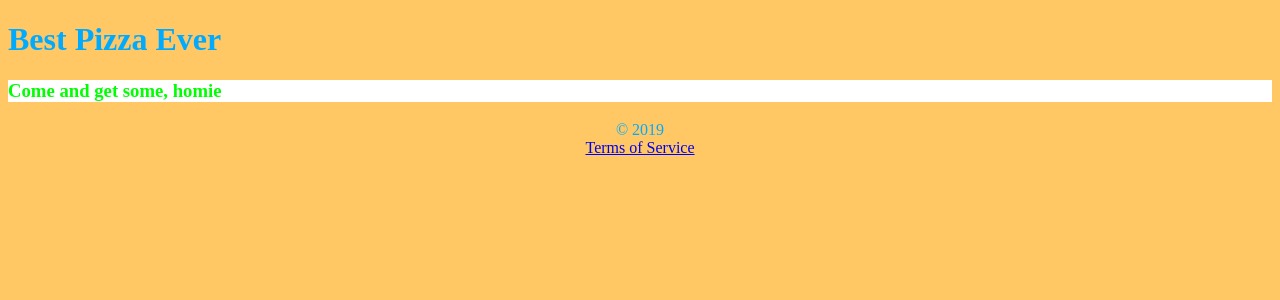
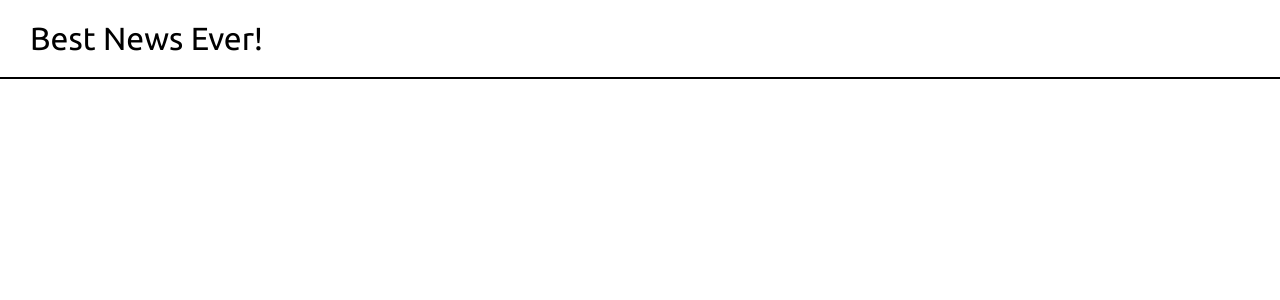
Before and after one commit to SunmeetOberoi/Web-Development, a PHP site: the page made by Courses/frontend/Introduction to cascading style sheets/pizza store.html in a window 1280 px wide. Shown: the top 300 px of the page. Run offline with PHP 8.4, Linux system fonts and the light colour scheme.

Commit message:
id, margin, border

```diff
--- a/Courses/frontend/Introduction to cascading style sheets/css/style.css
+++ b/Courses/frontend/Introduction to cascading style sheets/css/style.css
@@ -1,21 +1,25 @@
+@import url('https://fonts.googleapis.com/css?family=Ubuntu&display=swap');
 body{
-  /* each pair denotes a colour */
-  background: #0f0;
-  /* takes values from 0 to 255 */
-  background: rgb(255, 200, 100);
-  color: #0af;
+  /* if couldn't apply ubuntu will use sans-serif instead */
+  font-family: 'Ubuntu', sans-serif;
+  /* !important overrides everything and applies the style to every child expect specificity */
+  font-weight: 300 !important;
+  margin: 0px;
 }
 
-/* '>' is used to specify direct child */
-body > header > h3 {
-  background: #fff;
-  color: #0f0;
+body h1{
+  font-weight: 300;
+  /* applied to all side */
+  margin: 0px;
+  /* first value is used for top-down second for left-right */
+  margin: 0px 0px;
+  /* values are applied as top, right, bottom, left respectively */
+  margin:0px 0px 0px 0px;
+
+  margin: 20px 30px;
 }
 
-body h3{
-  color: #EEE;
+/* referring an id */
+#main-header{
+  border-bottom: 2px solid #000;
 }
-
-h3 {
-  color: #000;
-}
--- a/Courses/frontend/Introduction to cascading style sheets/pizza store.html
+++ b/Courses/frontend/Introduction to cascading style sheets/pizza store.html
@@ -13,22 +13,11 @@
 
     <link rel="stylesheet" href="css/style.css">
 
-    <title>Best Pizza Ever!</title>
+    <title>Best News Ever!</title>
   </head>
   <body>
-    <header>
-      <h1>Best Pizza Ever</h1>
-      <h3>Come and get some, homie</h3>
+    <header id="main-header">
+      <h1>Best News Ever!</h1>
     </header>
-    <main>
-
-    </main>
-    <footer>
-      <!-- HTML <center> Tag. Not Supported in HTML5. -->
-      <center>
-        &copy; 2019 <br/>
-        <a href="#">Terms of Service</a>
-      </center>
-    </footer>
   </body>
 </html>
```
